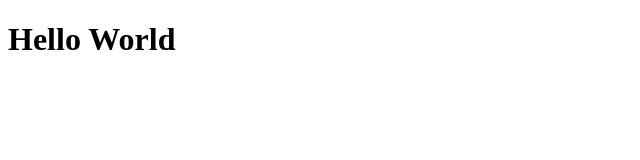
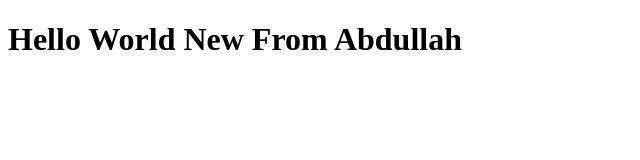
Before and after one commit to Shariq512000/team-project, a plain HTML site: page index.html in a window 1280 px wide. Shown: the whole page, without its empty margins (0-640 px from the left). Drawn offline with Linux system fonts and the light colour scheme.

Commit message:
Second Push From Abdullah

```diff
--- a/index.html
+++ b/index.html
@@ -6,6 +6,6 @@
     <title>Team Project</title>
 </head>
 <body>
-    <h1>Hello World</h1>
+    <h1>Hello World New From Abdullah</h1>
 </body>
 </html>
```
